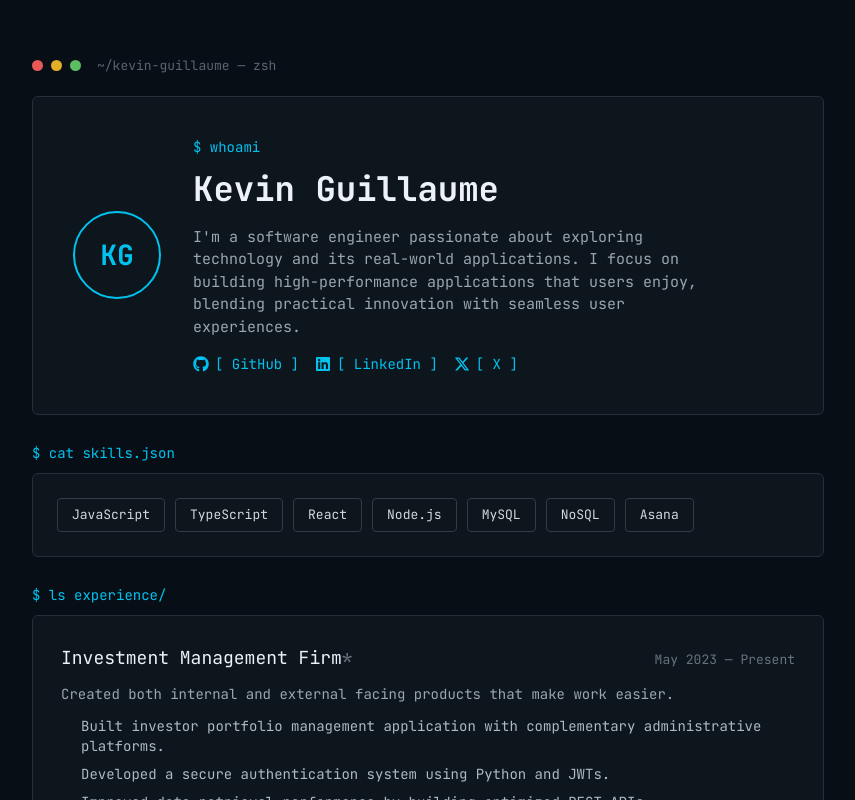
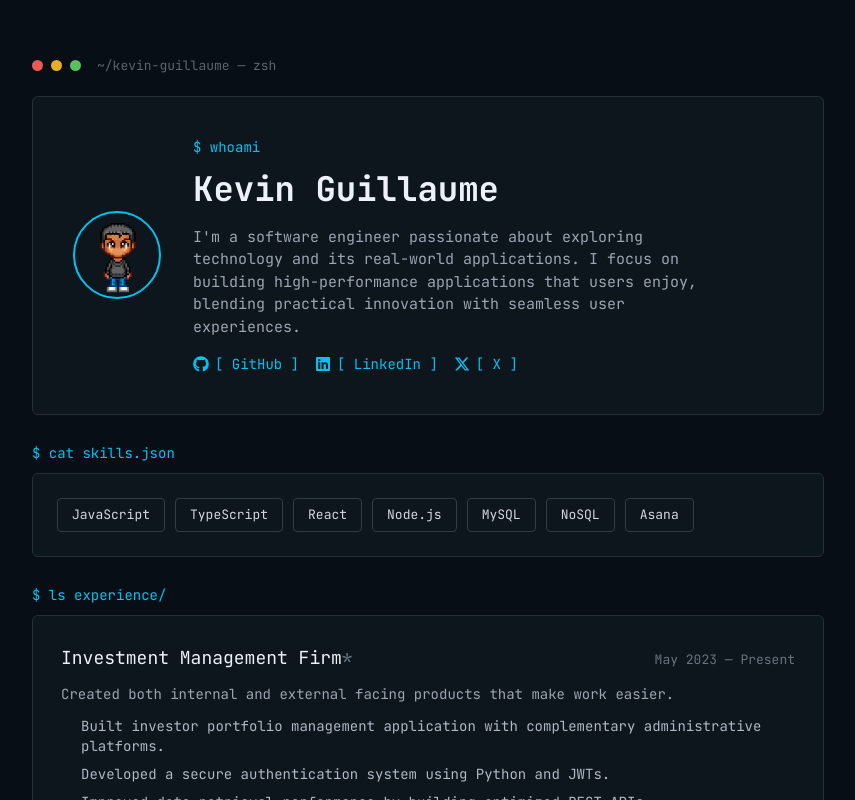
Before and after one commit to KevinGuillaume/aboutme, a React (Vite) app in the folder aboutme/: page / in a window 1280 px wide. Shown: the top 800 px of the page, without its empty margins (212-1067 px from the left). Built offline with nearby package versions, Linux system fonts and the light colour scheme.

Commit message:
Update avatar

```diff
--- a/aboutme/index.html
+++ b/aboutme/index.html
@@ -2,7 +2,7 @@
 <html lang="en">
   <head>
     <meta charset="UTF-8" />
-    <link rel="icon" type="image/svg+xml" href="/vite.svg" />
+    <link rel="icon" type="image/png" href="/avatar.png" />
     <meta name="viewport" content="width=device-width, initial-scale=1.0" />
     <title>Kevin Guillaume</title>
   </head>
--- a/aboutme/src/App.tsx
+++ b/aboutme/src/App.tsx
@@ -18,9 +18,11 @@ function App() {
 
       {/* hero */}
       <div className="border border-[var(--terminal-border)] rounded-md bg-[var(--terminal-surface)] p-10 flex gap-8 items-center flex-wrap">
-        <div className="w-[88px] h-[88px] rounded-full border-2 border-[var(--accent)] flex items-center justify-center text-[28px] font-bold text-[var(--accent)] shrink-0">
-          KG
-        </div>
+        <img
+          src="/avatar.png"
+          alt="Kevin Guillaume"
+          className="w-[88px] h-[88px] rounded-full border-2 border-[var(--accent)] object-cover shrink-0"
+        />
         <div className="flex-1 min-w-[280px]">
           <div className="text-[var(--accent)] text-sm mb-1.5">
             <span>$ whoami</span>
```
Also changed, not shown: aboutme/public/avatar.png (added).
